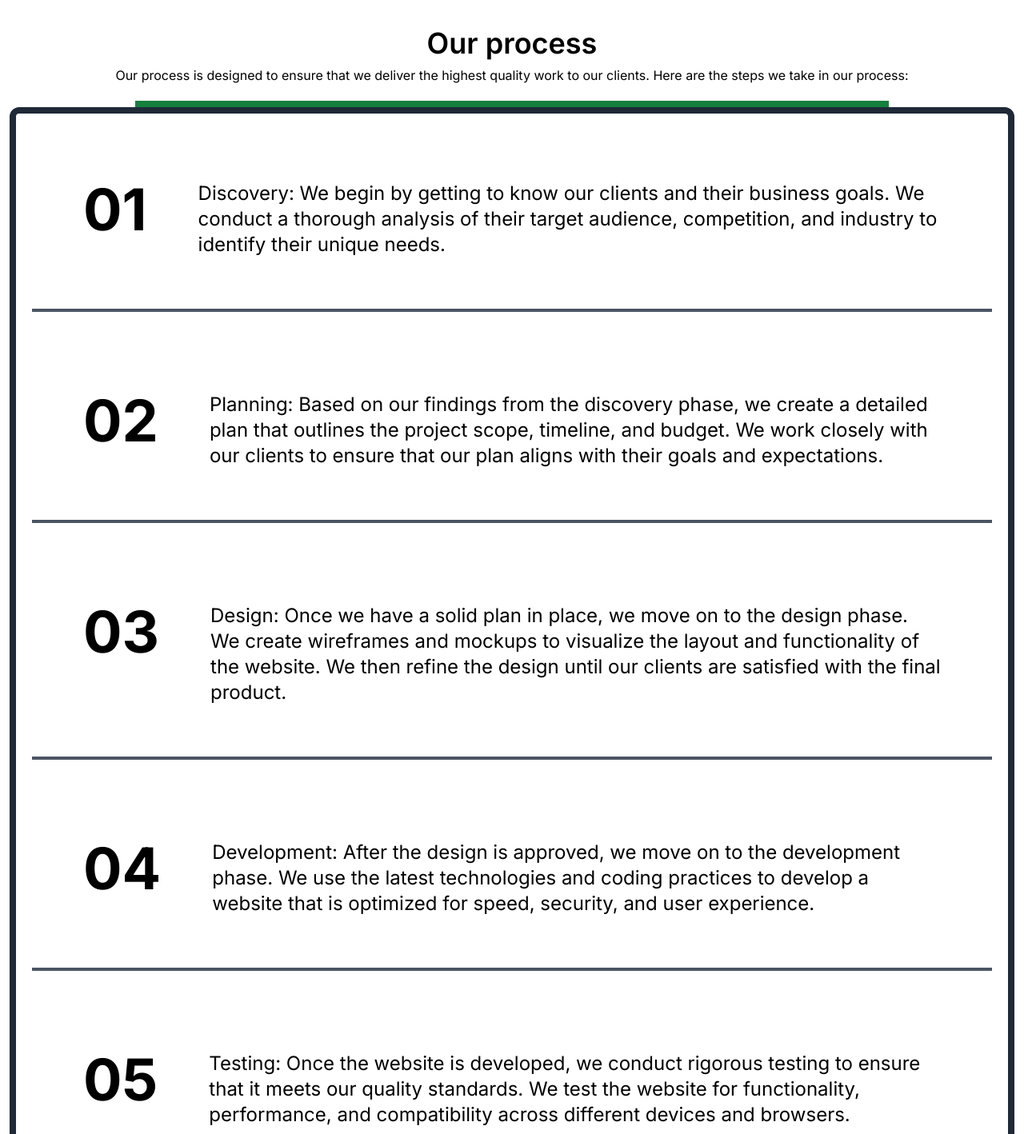
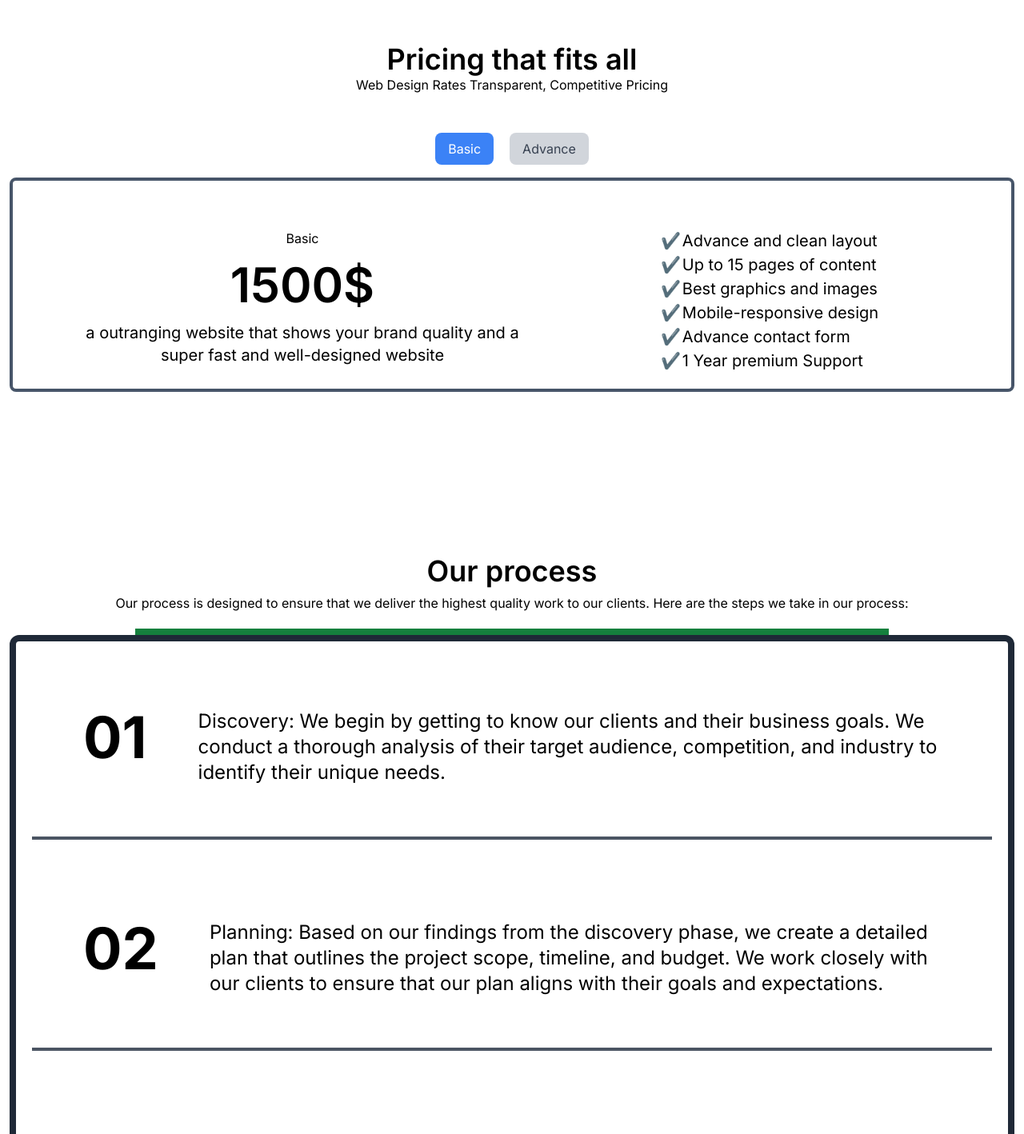
Before and after one commit to faizulsami/Agency-Portfolio, a Next.js app: page / in a window 1280 px wide. Shown: the part 840-2258 px from the top of the page at 80% size. Built offline with nearby package versions, Linux system fonts and the light colour scheme.

Commit message:
all done

```diff
--- /dev/null
+++ b/src/app/(home)/Pricing.jsx
@@ -0,0 +1,152 @@
+import React, { useState } from 'react';
+
+const Pricing = () => {
+    const [activeTab, setActiveTab] = useState(1);
+
+    const handleTabClick = (tabNumber) => {
+        setActiveTab(tabNumber);
+    };
+
+    return (
+        <div className='mt-24 md:my-28'>
+            <div className='text-center'>
+                <h2 className='text-4xl font-semibold'>
+                    Pricing that fits all
+                </h2>
+                <p>
+                    Web Design Rates Transparent, Competitive Pricing
+                </p>
+            </div>
+
+            <div>
+                <div className="mt-12 flex justify-center gap-5">
+                    <button
+                        className={`py-2 px-4 rounded-lg  ${activeTab === 1 ? ' bg-blue-500 text-white' : 'bg-gray-300 text-gray-700'
+                            }`}
+                        onClick={() => handleTabClick(1)}
+                    >
+                        Basic
+                    </button>
+                    <button
+                        className={`py-2 px-4 rounded-lg  ${activeTab === 2 ? 'bg-blue-500 text-white' : 'bg-gray-300 text-gray-700'
+                            }`}
+                        onClick={() => handleTabClick(2)}
+                    >
+                        Advance
+                    </button>
+                </div>
+
+                <div className="mt-4">
+                    {activeTab === 1 && (
+                        <div>
+                            <div className='border-4 rounded-lg border-slate-600 lg:ps-20 gap-5 p-5 lg:grid grid-cols-2 '>
+                                <div>
+                                    <div className='text-center md:pt-10'>
+                                        <h3>
+                                            Basic
+                                        </h3>
+                                        <p className='text-6xl  font-semibold py-4'>1500$</p>
+                                    </div>
+                                    <div>
+                                        <p className='md:text-xl text-center'>
+                                            a outranging website that shows your brand quality and a super fast and well-designed website
+                                        </p>
+                                    </div>
+                                </div>
+
+                                <div className='pt-10 flex justify-center'>
+                                    <table className='grid gap-y-3  md:text-xl'>
+                                        <tbody>
+                                            <tr>
+                                                <td>✔️</td>
+                                                <td>Advance and clean layout</td>
+                                            </tr>
+                                            <tr>
+                                                <td>✔️</td>
+                                                <td>Up to 15 pages of content</td>
+                                            </tr>
+                                            <tr>
+                                                <td>✔️</td>
+                                                <td>Best graphics and images</td>
+                                            </tr>
+                                            <tr>
+                                                <td>✔️</td>
+                                                <td>Mobile-responsive design</td>
+                                            </tr>
+                                            <tr>
+                                                <td>✔️</td>
+                                                <td>Advance contact form</td>
+                                            </tr>
+                                            <tr>
+                                                <td>✔️</td>
+                                                <td>1 Year premium Support</td>
+                                            </tr>
+                                        </tbody>
+                                    </table>
+                                </div>
+                            </div>
+                        </div>
+                    )}
+                    {activeTab === 2 && (
+                        <div className='border-4 rounded-lg border-slate-600 lg:ps-20 gap-5 p-5 lg:grid grid-cols-2 '>
+                            <div>
+                                <div className='text-center md:pt-16'>
+                                    <h3>
+                                        Advance
+                                    </h3>
+                                    <p className='text-6xl  font-semibold py-4'>5999$</p>
+                                </div>
+                                <div>
+                                    <p className='md:text-xl text-center'>
+                                        Create a Next-Level Website with complete customization options, elevating your brand to the next level
+                                    </p>
+                                </div>
+                            </div>
+
+                            <div className='pt-10 flex justify-center'>
+                                <table className='grid gap-y-3  md:text-xl'>
+                                    <tbody>
+                                        <tr>
+                                            <td>✔️</td>
+                                            <td>E-commerce Integration</td>
+                                        </tr>
+                                        <tr>
+                                            <td>✔️</td>
+                                            <td>Up to 50 pages of content</td>
+                                        </tr>
+                                        <tr>
+                                            <td>✔️</td>
+                                            <td>Security Features</td>
+                                        </tr>
+                                        <tr>
+                                            <td>✔️</td>
+                                            <td>Advance SEO Optimization</td>
+                                        </tr>
+                                        <tr>
+                                            <td>✔️</td>
+                                            <td>Advanced UI/UX Design</td>
+                                        </tr>
+                                        <tr>
+                                            <td>✔️</td>
+                                            <td>Advance Form System</td>
+                                        </tr>
+                                        <tr>
+                                            <td>✔️</td>
+                                            <td>Membership/Subscription</td>
+                                        </tr>
+                                        <tr>
+                                            <td>✔️</td>
+                                            <td>Scalability & Performance</td>
+                                        </tr>
+                                    </tbody>
+                                </table>
+                            </div>
+                        </div>
+                    )}
+                </div>
+            </div>
+        </div>
+    );
+};
+
+export default Pricing;
--- a/src/app/(home)/Process.jsx
+++ b/src/app/(home)/Process.jsx
@@ -1,45 +1,49 @@
+const Process = () => {
 
+    const process = [
+        {
+            "num": "01",
+            "text": "Discovery: We begin by getting to know our clients and their business goals. We conduct a thorough analysis of their target audience, competition, and industry to identify their unique needs."
+        },
+        {
+            "num": "02",
+            "text": "Planning: Based on our findings from the discovery phase, we create a detailed plan that outlines the project scope, timeline, and budget. We work closely with our clients to ensure that our plan aligns with their goals and expectations."
+        },
+        {
+            "num": "03",
+            "text": "Design: Once we have a solid plan in place, we move on to the design phase. We create wireframes and mockups to visualize the layout and functionality of the website. We then refine the design until our clients are satisfied with the final product."
+        },
+        {
+            "num": "04",
+            "text": "Development: After the design is approved, we move on to the development phase. We use the latest technologies and coding practices to develop a website that is optimized for speed, security, and user experience."
+        },
+        {
+            "num": "05",
+            "text": "Testing: Once the website is developed, we conduct rigorous testing to ensure that it meets our quality standards. We test the website for functionality, performance, and compatibility across different devices and browsers."
+        },
+        {
+            "num": "06",
+            "text": "Launch: Once the website passes our testing phase, we launch it and make it live for the public. We provide our clients with support and maintenance to ensure that their website stays up-to-date and running smoothly."
+        }
+    ];
 
-const Process = () => {
     return (
         <div className="py-5 md:py-16">
             <div className="text-center py-5">
                 <h2 className="font-semibold text-4xl py-2">Our process</h2>
                 <p>Our process is designed to ensure that we deliver the highest quality work to our clients. Here are the steps we take in our process:</p>
             </div>
-            <hr className="border-4 border-green-700 container mx-auto w-9/12"/>
-            <div className="py-5 rounded-xl grid gap-y-9 border-8 border-gray-800 p-5 ">
+            <hr className="border-4 border-green-700 container mx-auto w-9/12" />
 
+            <div className="py-5 rounded-xl grid gap-y-9 border-8 border-gray-800 md:p-5 p-3">
 
-                <div className="flex  md:p-16 justify-between border-b-4  border-gray-600 py-4">
-                    <p className=" text-4xl md:text-7xl font-bold " >01</p>
-                    <p className="ps-16 text-xl md:text-2xl">Discovery: We begin by getting to know our clients and their business goals. We conduct a thorough analysis of their target audience, competition, and industry to identify their unique needs.</p>
-                </div>
+                {
+                    process.map(pros => <div className="md:flex md:p-16 justify-between border-b-4 border-gray-600 py-4" key={pros.num}>
+                        <p className="text-center pb-5 text-7xl md:text-7xl font-bold">{pros.num}</p>
+                        <p className="md:ps-16 md:text-2xl">{pros.text}</p>
+                    </div>)
+                }
 
-                <div className="flex  md:p-16 justify-between border-b-4  border-gray-600 py-4">
-                    <p className=" text-4xl md:text-7xl font-bold " >02</p>
-                    <p className="ps-16 text-xl md:text-2xl">Planning: Based on our findings from the discovery phase, we create a detailed plan that outlines the project scope, timeline, and budget. We work closely with our clients to ensure that our plan aligns with their goals and expectations.</p>
-                </div>
-
-                <div className="flex  md:p-16 justify-between border-b-4  border-gray-600 py-4">
-                    <p className=" text-4xl md:text-7xl font-bold " >03</p>
-                    <p className="ps-16 text-xl md:text-2xl">Design: Once we have a solid plan in place, we move on to the design phase. We create wireframes and mockups to visualize the layout and functionality of the website. We then refine the design until our clients are satisfied with the final product.</p>
-                </div>
-
-                <div className="flex  md:p-16 justify-between border-b-4  border-gray-600 py-4">
-                    <p className=" text-4xl md:text-7xl font-bold " >04</p>
-                    <p className="ps-16 text-xl md:text-2xl">Development: After the design is approved, we move on to the development phase. We use the latest technologies and coding practices to develop a website that is optimized for speed, security, and user experience.</p>
-                </div>
-
-                <div className="flex  md:p-16 justify-between border-b-4  border-gray-600 py-4">
-                    <p className=" text-4xl md:text-7xl font-bold " >05</p>
-                    <p className="ps-16 text-xl md:text-2xl">Testing: Once the website is developed, we conduct rigorous testing to ensure that it meets our quality standards. We test the website for functionality, performance, and compatibility across different devices and browsers.</p>
-                </div>
-
-                <div className="flex  md:p-16 justify-between border-b-4  border-gray-600 py-4">
-                    <p className=" text-4xl md:text-7xl font-bold " >06</p>
-                    <p className="ps-16 text-xl md:text-2xl">Launch: Once the website passes our testing phase, we launch it and make it live for the public. We provide our clients with support and maintenance to ensure that their website stays up-to-date and running smoothly.</p>
-                </div>
             </div>
         </div>
     );
--- a/src/app/(home)/page.jsx
+++ b/src/app/(home)/page.jsx
@@ -1,14 +1,18 @@
+"use client"
 import Frequently from "./Frequently";
 import Hero from "./Hero";
+import Pricing from "./Pricing";
 import Process from "./Process";
 import Services from "./Services";
 
 
 const HomePage = () => {
+
   return (
     <div className="container mx-auto p-3">
       <Hero />
       <Services/>
+      <Pricing/>
       <Process/>
       <Frequently/>
     </div>
--- a/tailwind.config.js
+++ b/tailwind.config.js
@@ -4,6 +4,7 @@ module.exports = {
     './src/pages/**/*.{js,ts,jsx,tsx,mdx}',
     './src/components/**/*.{js,ts,jsx,tsx,mdx}',
     './src/app/**/*.{js,ts,jsx,tsx,mdx}',
+
   ],
   theme: {
     extend: {
```
Also changed, not shown: package.json (+5 -5 lines), src/app/(home)/Frequently.jsx (+14 -2 lines).
